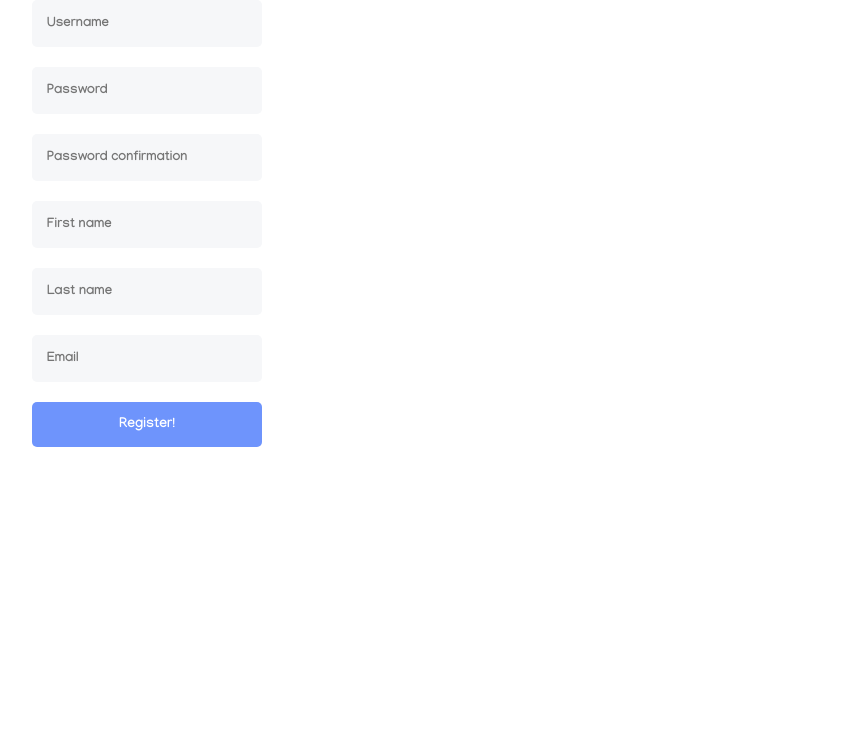
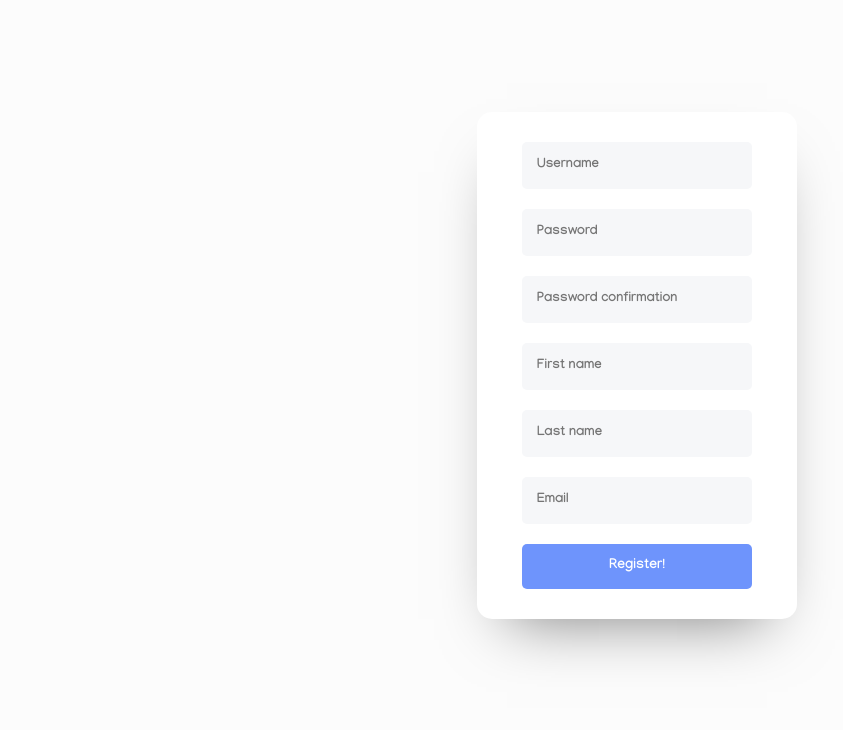
Before and after one commit to vitualizz/django-todoList, a Django app: page /users/signup/ in a window 1280 px wide. Shown: the part 69-800 px from the top of the page, without its empty margins (3-846 px from the left). Run offline with Django 3.2, Linux system fonts and the light colour scheme; style sheets or scripts are compiled from the project's sources; some libraries are stand-ins or nearby versions.

Commit message:
layout account for login and signup

```diff
--- a/static/styles/components/_navigation.sass
+++ b/static/styles/components/_navigation.sass
@@ -5,6 +5,7 @@
   display: flex
   justify-content: space-between
   padding: 20px
+  max-height: 70px
 
   &__actions
     &Link
--- a/static/styles/helpers/_mixins.sass
+++ b/static/styles/helpers/_mixins.sass
@@ -1,6 +1,6 @@
 @mixin generic-box
   font-weight: bold
-  margin: 0 35px 20px
+  margin: 10px 35px
   padding: 6px 15px
   border-radius: 5px
   outline: none
--- a/static/styles/layout/_container.sass
+++ /dev/null
@@ -1,4 +0,0 @@
-.container
-  margin: 0 auto
-  position: relative
-  width: auto
--- /dev/null
+++ b/static/styles/layouts/_account.sass
@@ -0,0 +1,13 @@
+.l-account
+  background: $l-account--background
+  height: calc(100vh - 70px)
+  position: relative
+  width: 100%
+  display: flex
+  &__wrapper
+    background: $white
+    border-radius: 15px
+    box-shadow: 0 30px 60px -30px rgba(0, 0, 0, .5)
+    margin: auto
+    padding: 20px 10px
+    width: fit-content
--- a/static/styles/main.sass
+++ b/static/styles/main.sass
@@ -1,14 +1,15 @@
 // Themes
 @import './themes/principal'
+
+// Helpers
+@import './helpers/mixins'
 
 // Base
 @import './base/reset'
 @import './base/typography'
 
-// Helpers
-@import './helpers/mixins'
-
 // Layout
+@import './layouts/account'
 
 // Components
 @import './components/navigation'
--- a/static/styles/themes/_principal.sass
+++ b/static/styles/themes/_principal.sass
@@ -5,16 +5,19 @@ $third: #6e94fc
 $white: #fff
 $white-1: #f9f9f9
 $white-2: #F6F7F9
+$white-3: #fcfcfc
 $gray-2: #748194
 $black: #000
 $black-1: #1E1C20
 
 // Layout
+$l-account--background: $white-3
+
+// Components
 $navigation--background: $white-1
 $navigation__actionsLink--color: $black-1
 $navigation__actionsLinkActive--color: $secondary
 
-// Components
 $form__fieldInput--background: $white-2
 $form__fieldInput--color: $gray-2
 $form__btnSave--background: $primary
--- a/templates/base.html
+++ /dev/null
@@ -1,25 +0,0 @@
-<!DOCTYPE html>
-<html lang="en">
-<head>
-  <meta charset="UTF-8">
-
-  {% block head_content %}{% endblock %}
-  {% load sass_tags %}
-
-  <link rel="preconnect" href="https://fonts.gstatic.com">
-  <link href="https://fonts.googleapis.com/css2?family=Manjari:wght@100;400;700&display=swap" rel="stylesheet">
-  <link rel="stylesheet" href="{% sass_src 'styles/main.sass'%}">
-
-  <meta name="viewport" content="width=device-width, initial-scale=1">
-
-</head>
-
-<body>
-
-  {% include "shared/navigation.html" %}
-
-  {% block container %}
-  {% endblock%}
-
-</body>
-</html>
--- /dev/null
+++ b/templates/layouts/account.html
@@ -0,0 +1,29 @@
+<!DOCTYPE html>
+<html lang='en'>
+<head>
+  <meta charset='UTF-8'>
+
+  {% block head_content %}{% endblock %}
+  {% load sass_tags %}
+
+  <link rel='preconnect' href='https://fonts.gstatic.com'>
+  <link href='https://fonts.googleapis.com/css2?family=Manjari:wght@100;400;700&display=swap' rel='stylesheet'>
+  <link rel='stylesheet' href='{% sass_src 'styles/main.sass'%}'>
+
+  <meta name='viewport' content='width=device-width, initial-scale=1'>
+
+</head>
+
+<body>
+
+  {% include 'shared/navigation.html' %}
+
+  <div class='l-account'>
+    <div class='l-account__wrapper'>
+      {% block container %}
+      {% endblock%}
+    </div>
+  </div>
+
+</body>
+</html>
--- a/users/templates/users/login.html
+++ b/users/templates/users/login.html
@@ -1,4 +1,4 @@
-{% extends 'base.html' %}
+{% extends 'layouts/account.html' %}
 {% load widget_tweaks %}
 
 {% block head_content %}
--- a/users/templates/users/signup.html
+++ b/users/templates/users/signup.html
@@ -1,4 +1,4 @@
-{% extends 'base.html' %}
+{% extends 'layouts/account.html' %}
 {% load widget_tweaks %}
 
 {% block head_content %}
```
Also changed, not shown: static/styles/main.css (+18 -3 lines), templates/layouts/base.html (added, +25 -0 lines), 1 other file.
